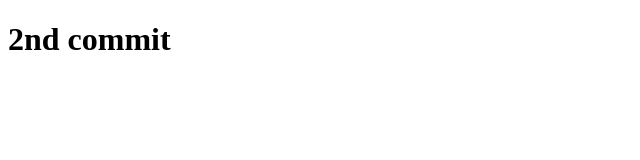
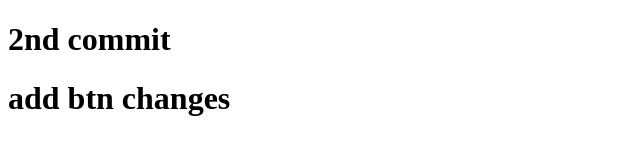
Before and after one commit to mehul455/git-training, a plain HTML site: page home.html in a window 1280 px wide. Shown: the whole page, without its empty margins (0-640 px from the left). Drawn offline with Linux system fonts and the light colour scheme.

Commit message:
change in home page add btn change text added

```diff
--- a/home.html
+++ b/home.html
@@ -7,5 +7,6 @@
 </head>
 <body>
     <h1>2nd commit</h1>
+    <h1>add btn changes</h1>
 </body>
 </html>
```
